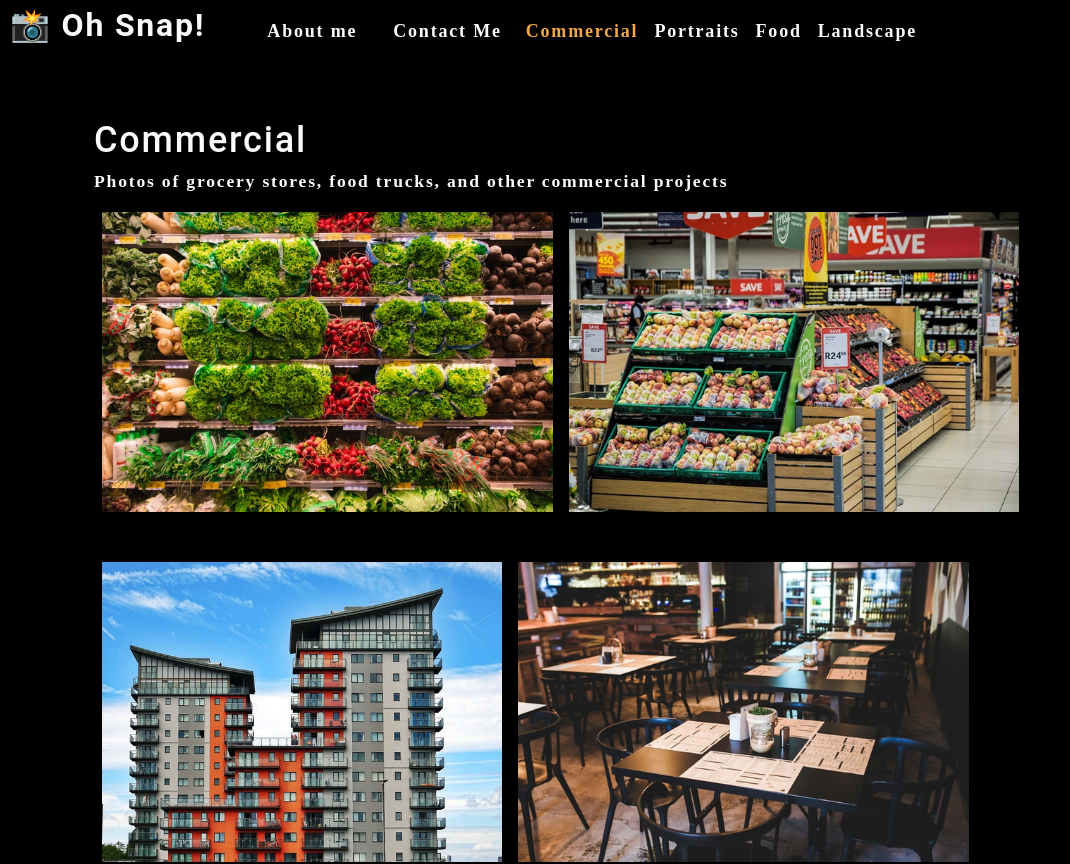
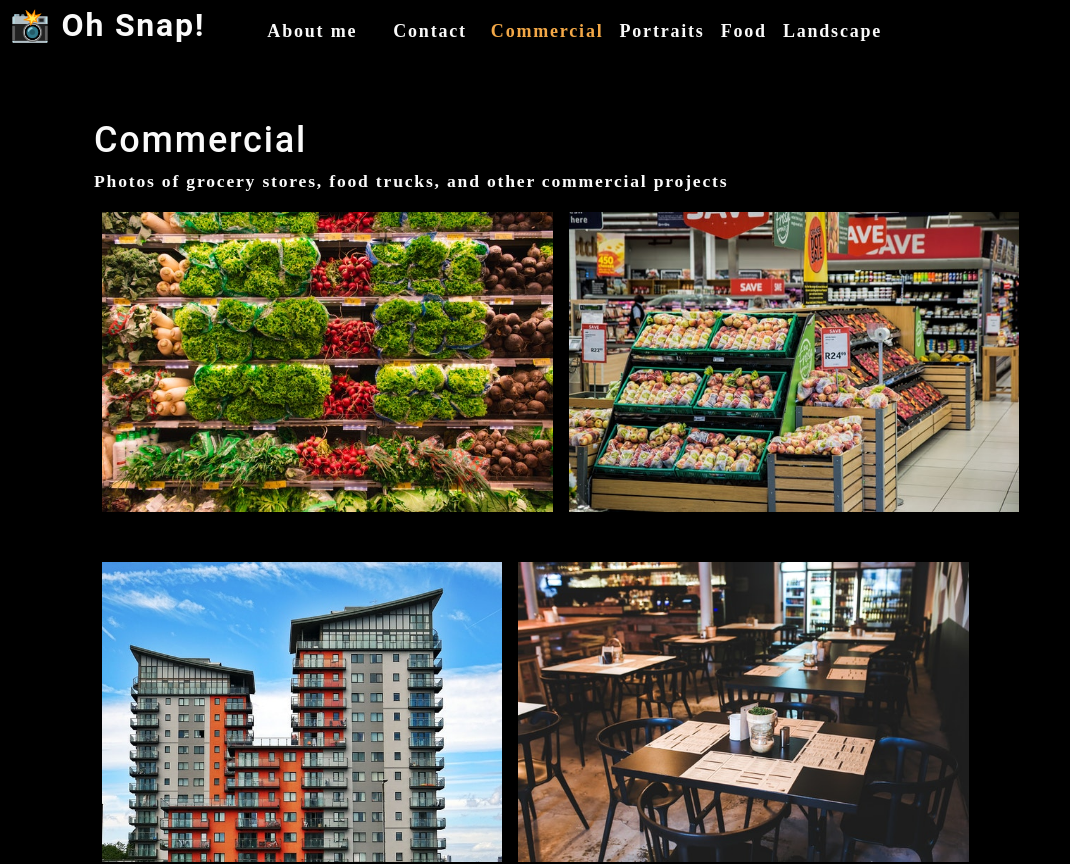
Before and after one commit to p-fassbender/photo-port-mod20, a React (Create React App) app: page / in a window 1280 px wide. Shown: the top 864 px of the page, without its empty margins (0-1070 px from the left). Built offline with nearby package versions, Linux system fonts and the light colour scheme.

Commit message:
revert change it didnt' work

```diff
--- a/src/components/Nav/index.js
+++ b/src/components/Nav/index.js
@@ -27,7 +27,7 @@ function Nav(props) {
                         </a>
                     </li>
                     <li className={`mx-2 ${contactSelected && 'navActive'}`}>
-                        <span onClick={() => setContactSelected(true)}>Contact Me</span>
+                        <span onClick={() => setContactSelected(true)}>Contact</span>
                     </li>
                     {categories.map((category) => (
                         <li className={`mx-1 ${currentCategory.name === category.name && !contactSelected && 'navActive'}`} key={category.name}>
```
